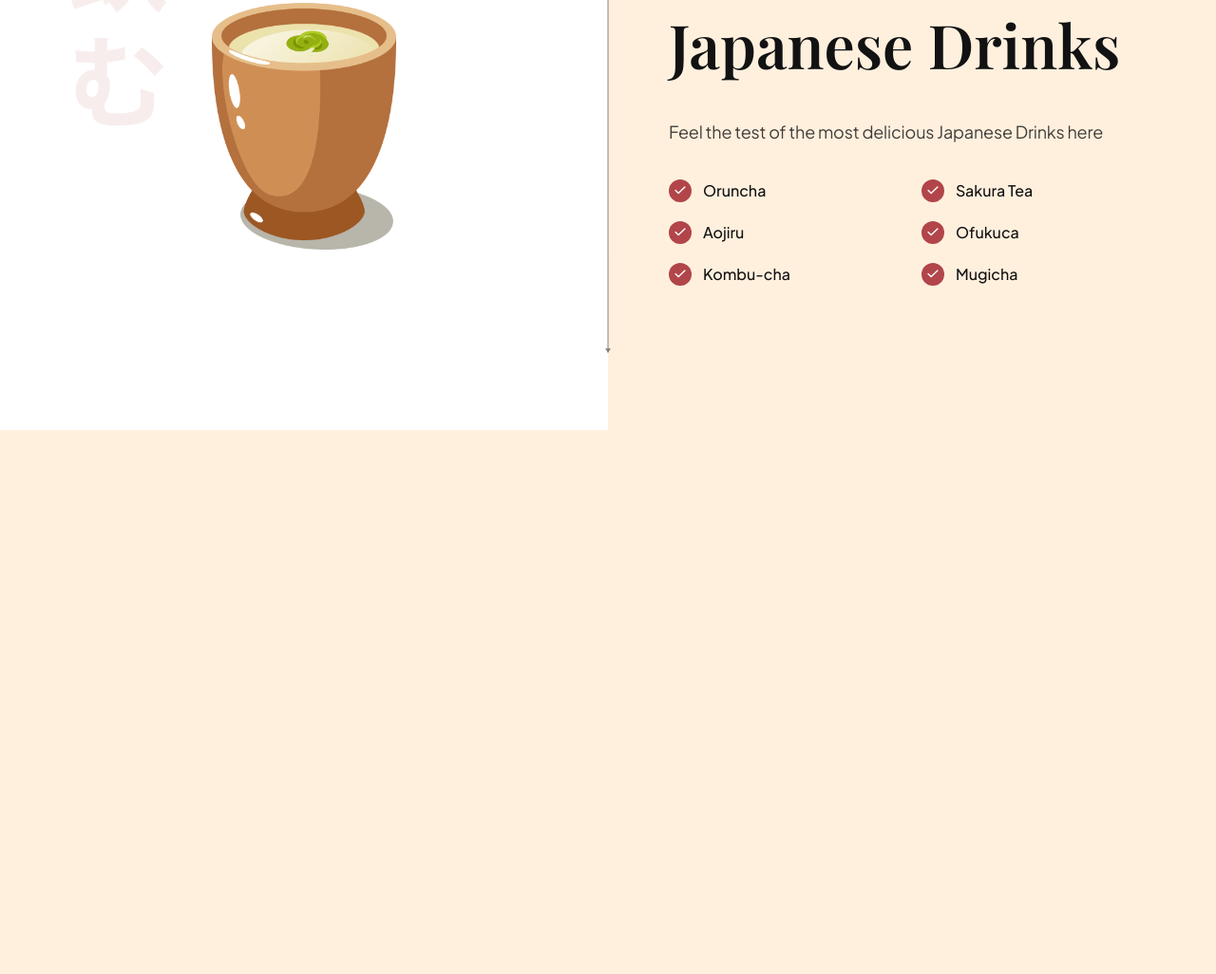
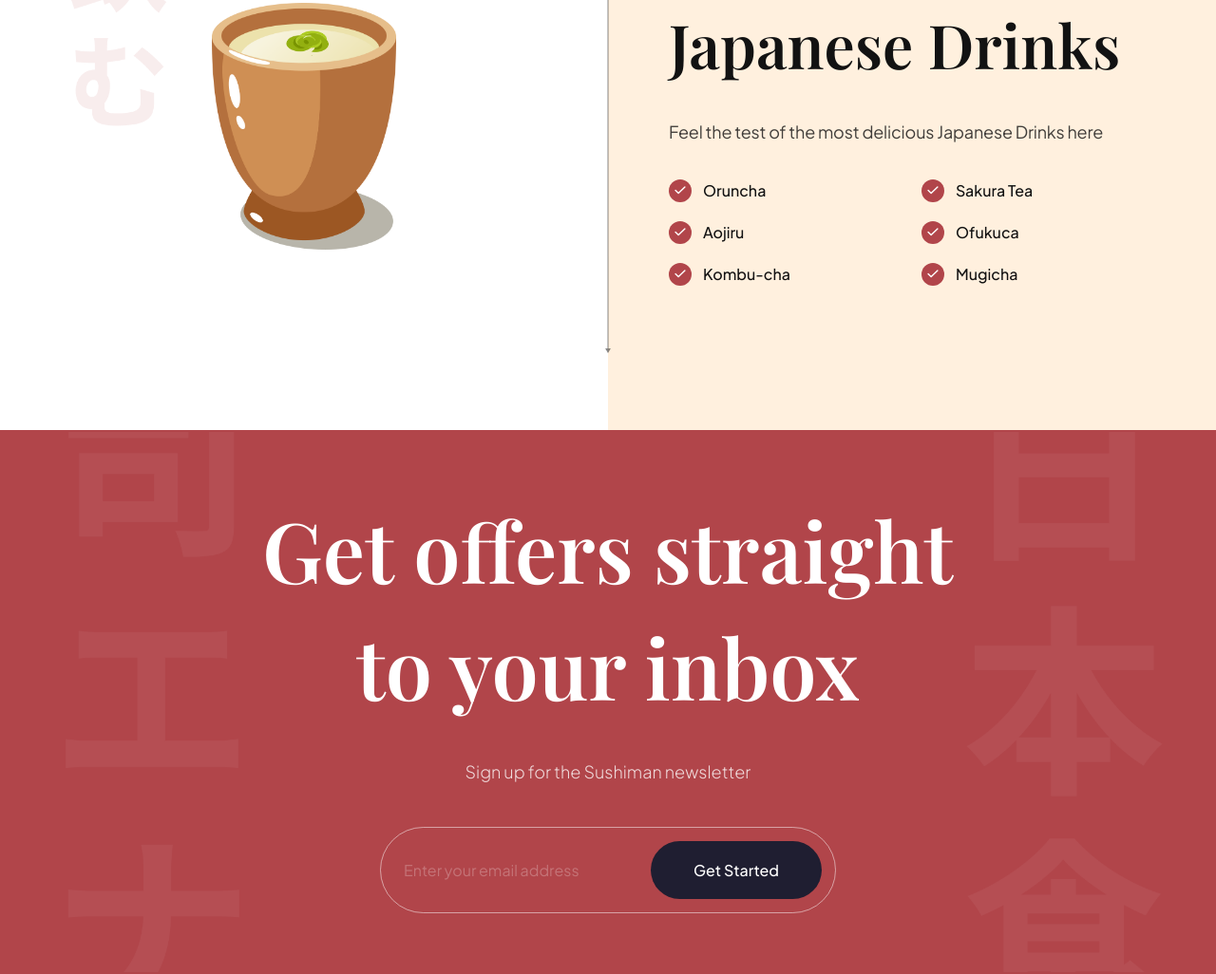
Before and after one commit to joelkwihangana/sushiwebsite, a website built with Vite: page index.html in a window 1280 px wide. Shown: the part 3170-4196 px from the top of the page at 95% size. Before the commit the page ends 3623 px from the top, so only its background shows below. Built offline with nearby package versions, Linux system fonts and the light colour scheme.

Commit message:
subscription section finished

```diff
--- a/css/sections/subscribe.css
+++ b/css/sections/subscribe.css
@@ -0,0 +1,66 @@
+.subscription{
+    padding: 64px;
+    background-color: var(--primary-color);
+    background-image: url(../../assets/subscribe_bg.png);
+    background-position: center;
+    background-repeat: no-repeat;
+    background-size: contain;
+    flex-direction: column;
+    overflow: hidden;
+}
+
+.subscription h2{
+    font-size: 88px;
+    font-family: var(--playfair-display);
+    font-weight: 600;
+    line-height: 123px;
+    color: #fff;
+    text-align: center;
+}
+.subscription p{
+    font-size: 18px;
+    font-family: var(--plus-jakarta-sans);
+    font-weight: 300;
+    line-height: 36px;
+    margin-top: 32px;
+    text-align: center;
+    color: rgba(255, 255, 255, 0.8)
+}
+.subscription__form{
+    min-width: 480px;
+    margin-top: 40px;
+    padding: 14px 14px 14px 24px;
+    display: flex;
+    gap: 10;
+    border: 1px solid rgba(255, 255, 255, 0.5);
+    border-radius: 46px;
+}
+.subscription__form input{
+    flex: 1;
+    font-size: 16px;
+    font-weight: 400;
+    font-family: var(--plus-jakarta-sans);
+    color: #fff;
+    opacity: 0.5;
+    background: transparent;
+    border: none;
+    outline: none;
+}
+.subscription__form input::placeholder{
+    color: #fff;
+    opacity: 0.5;
+}
+.subscription__form button{
+    padding: 20px;
+    min-width: 180px;
+    font-size: 16px;
+    font-weight: 500;
+    font-family: var(--plus-jakarta-sans);
+    color: #fff;
+    text-align: center;
+    background: var(--black-400);
+    border-radius: 46px;
+    border: none;
+    cursor: pointer;
+    outline: none;
+}
--- a/index.html
+++ b/index.html
@@ -291,6 +291,17 @@
       </section>
     </section>
 
+    <section class="subscription flex-center" id="Services">
+      <h2 data-aos="flip-down">
+        Get offers straight <br />
+        to your inbox
+      </h2>
+      <p data-aos="fade-up">Sign up for the Sushiman newsletter</p>
+      <div class="subscription__form" data-aos="fade-up">
+        <input type="text" placeholder="Enter your email address" />
+        <button>Get Started</button>
+      </div>
+    </section>
     <script src="js/script.js" type="module"></script>
   </body>
 </html>
```
